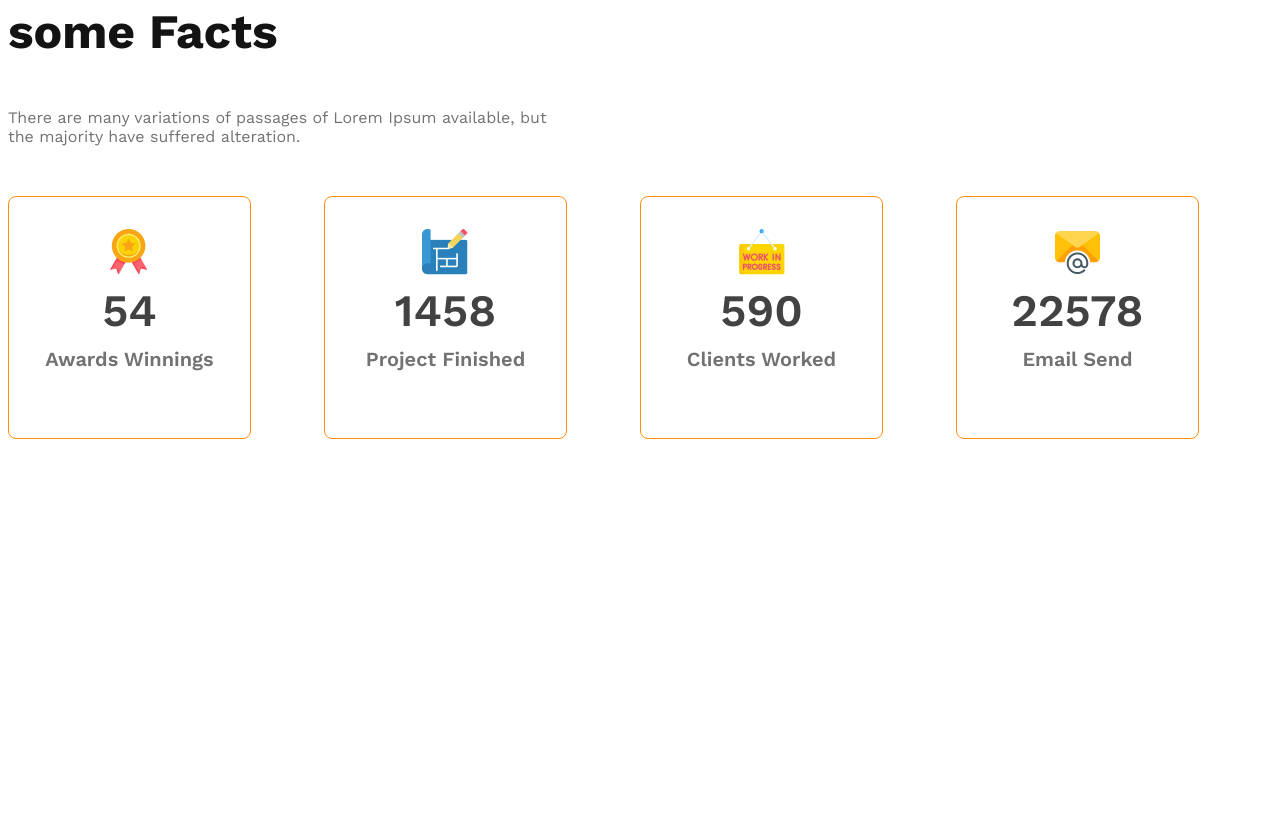
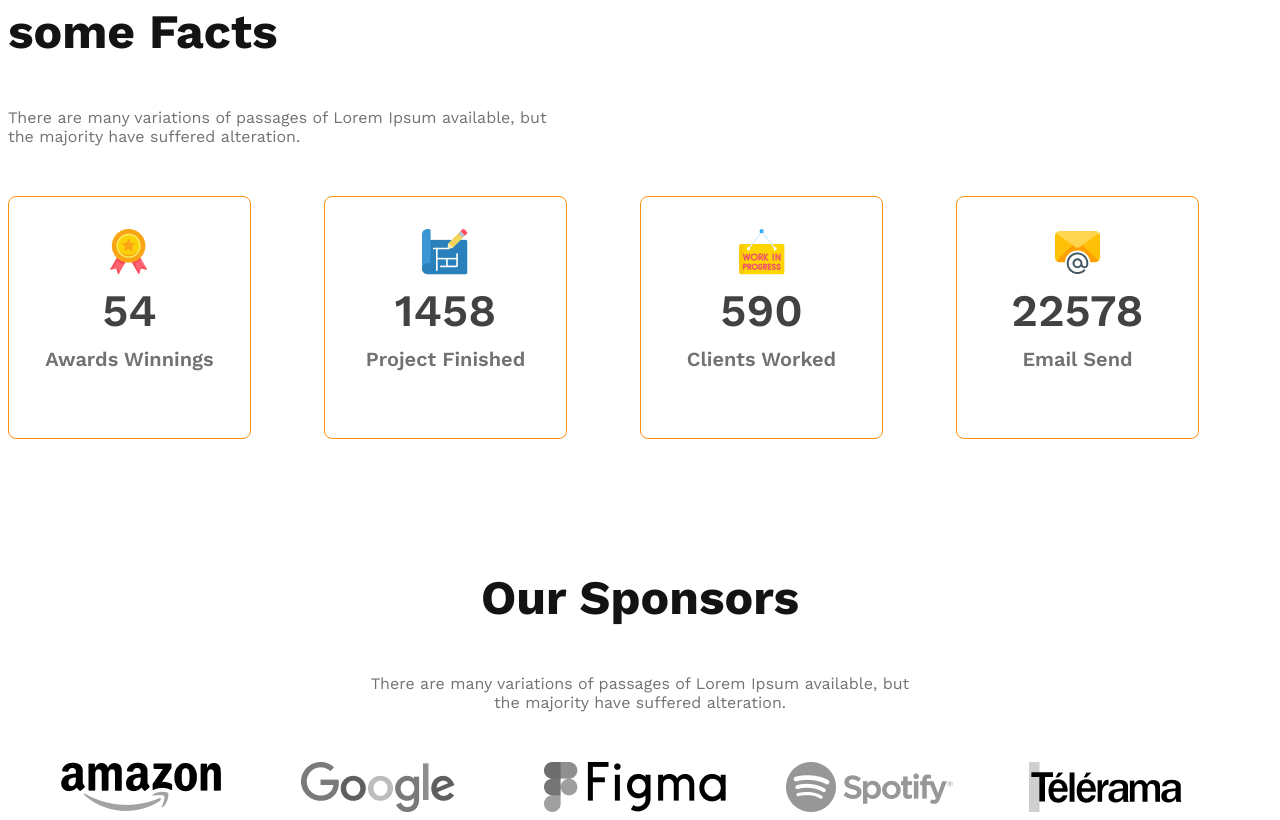
Before and after one commit to shiamrahman2/Milestone-02-Module-09-Architecture, a plain HTML site: page index.html in a window 1280 px wide. Shown: the part 2072-2892 px from the top of the page. Before the commit the page ends 2519 px from the top, so only its background shows below. Drawn offline with nearby package versions, Linux system fonts and the light colour scheme.

Commit message:
sponser-info

```diff
--- a/index.html
+++ b/index.html
@@ -88,6 +88,21 @@
            </div>
            </div>
        </section>
+       <!-- Sponsor -->
+       <section class="out-sponsor">
+          <section class="sponsorinfo">
+              <h3 class="dark-1" id="feature2">Our Sponsors</h3>
+               <p class="fact-tittle dark-3">There are many variations of passages of Lorem Ipsum available, but the majority have suffered alteration.</p>
+             </section>
+               <div class="sponsor-img">
+                <img src="images/sponsors/amazon.png" alt="">
+                <img src="images/sponsors/google.png" alt="">
+                <img src="images/sponsors/figma.png" alt="">
+                <img src="images/sponsors/spotify.png" alt="">
+                <img src="images/sponsors/telerama.png" alt="">
+               </div>
+
+       </section>
     </main>
     <footer>
 
--- a/styles/archites.css
+++ b/styles/archites.css
@@ -138,7 +138,20 @@ main > section{
     color:#727272;
     margin-top:10px;
 }
-
+.sponsorinfo{
+    max-width:540px;
+    text-align:center;
+    margin:50px auto;
+    align-items:center;
+}
+.sponsor-img>img{
+    filter: grayscale();
+}
+.sponsor-img{
+    display:grid;
+    grid-template-columns:repeat(5,1fr);
+    margin-left:50px;
+}
 /* Responsive */
 @media screen and (max-width:576px)
 {
@@ -167,6 +180,13 @@ main > section{
         justify-items:center;
 
     }
+    .sponsor-img{
+        grid-template-columns:repeat(1,1fr);
+        gap:30px;
+        justify-items:center;
+       margin-left:15px;
+    }
+
 }
 /* medium size device */
 @media  screen and (min-width:576px) and (max-width:992px) {
```
